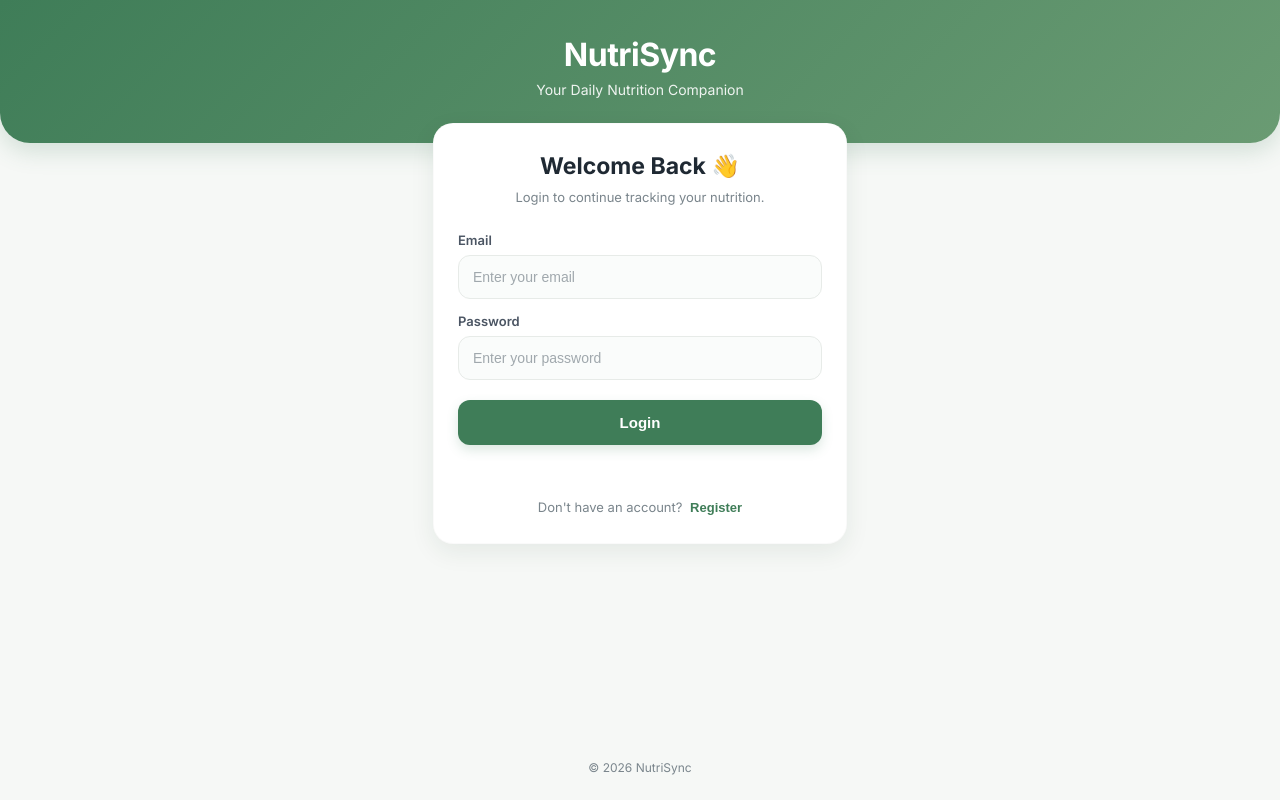
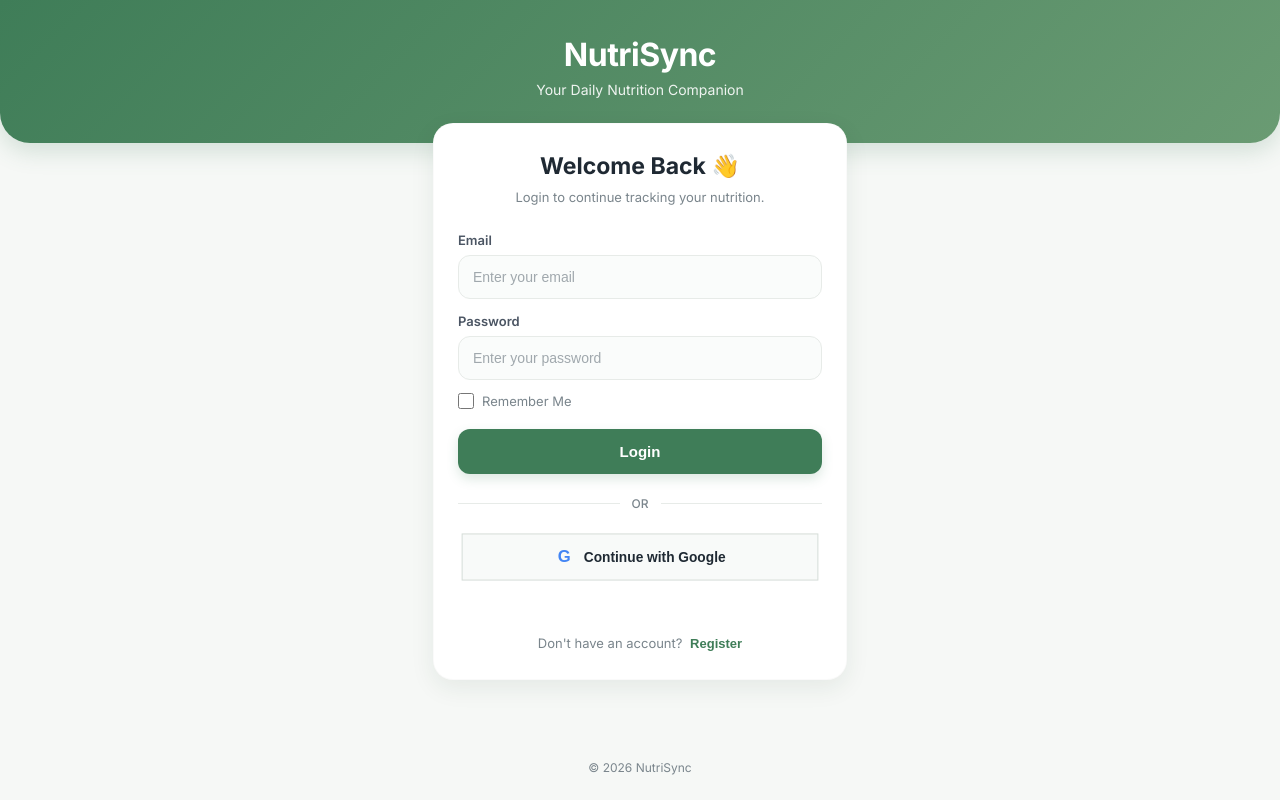
Before and after one commit to missv873-pixel/NutriSync, a plain HTML site: page auth.html in a window 1280 px wide. Drawn offline with Linux system fonts and the light colour scheme.

Commit message:
auth.html

```diff
--- a/auth.html
+++ b/auth.html
@@ -99,8 +99,15 @@
                     placeholder="Enter your password"
                     autocomplete="current-password"
                 >
-
-
+                <div class="remember-row">
+                    <label class="remember-label">
+                    <input
+                        type="checkbox"
+                        id="rememberMe"
+                    >
+                    <span>Remember Me</span>
+                    </label>
+                    </div>
                 <button
                     type="submit"
                     class="primary-button"
@@ -109,6 +116,21 @@
                 </button>
 
             </form>
+            <!--divider-->
+            <div class ="divider">
+                <span>OR</span>
+            </div>
+            <!--Google login-->
+            <button
+            type = "button"
+            class = "google-button"
+            onclick="loginWithGoogle()"
+            >
+        <span class = "google-icon">
+            G
+        </span>
+        Continue with Google
+        </button>
 
 
             <p
@@ -256,7 +278,7 @@
     </footer>
 
 
-    <script src="auth.js"></script>
+    <script type="module" src="auth.js"></script>
 
 </body>
 
```
